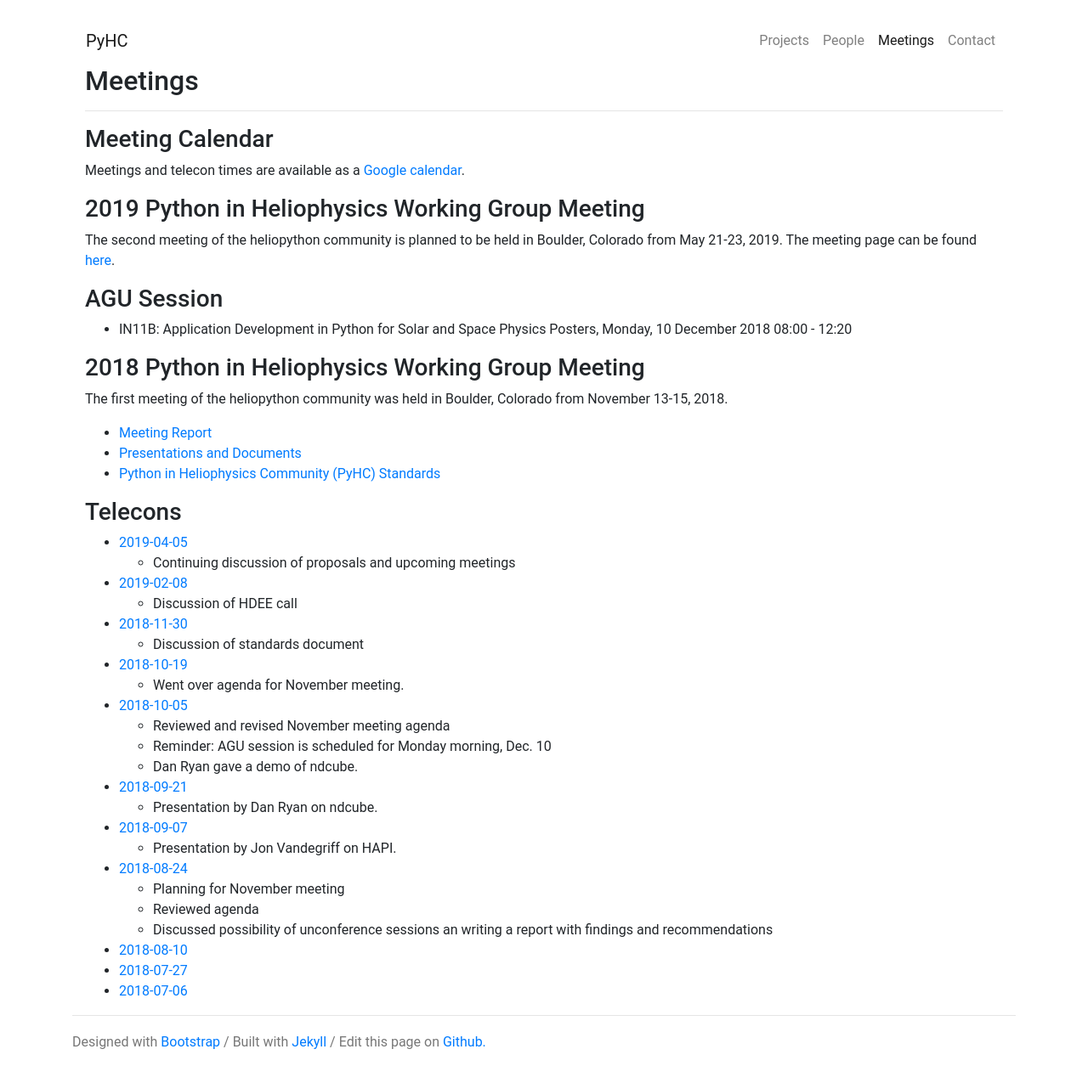
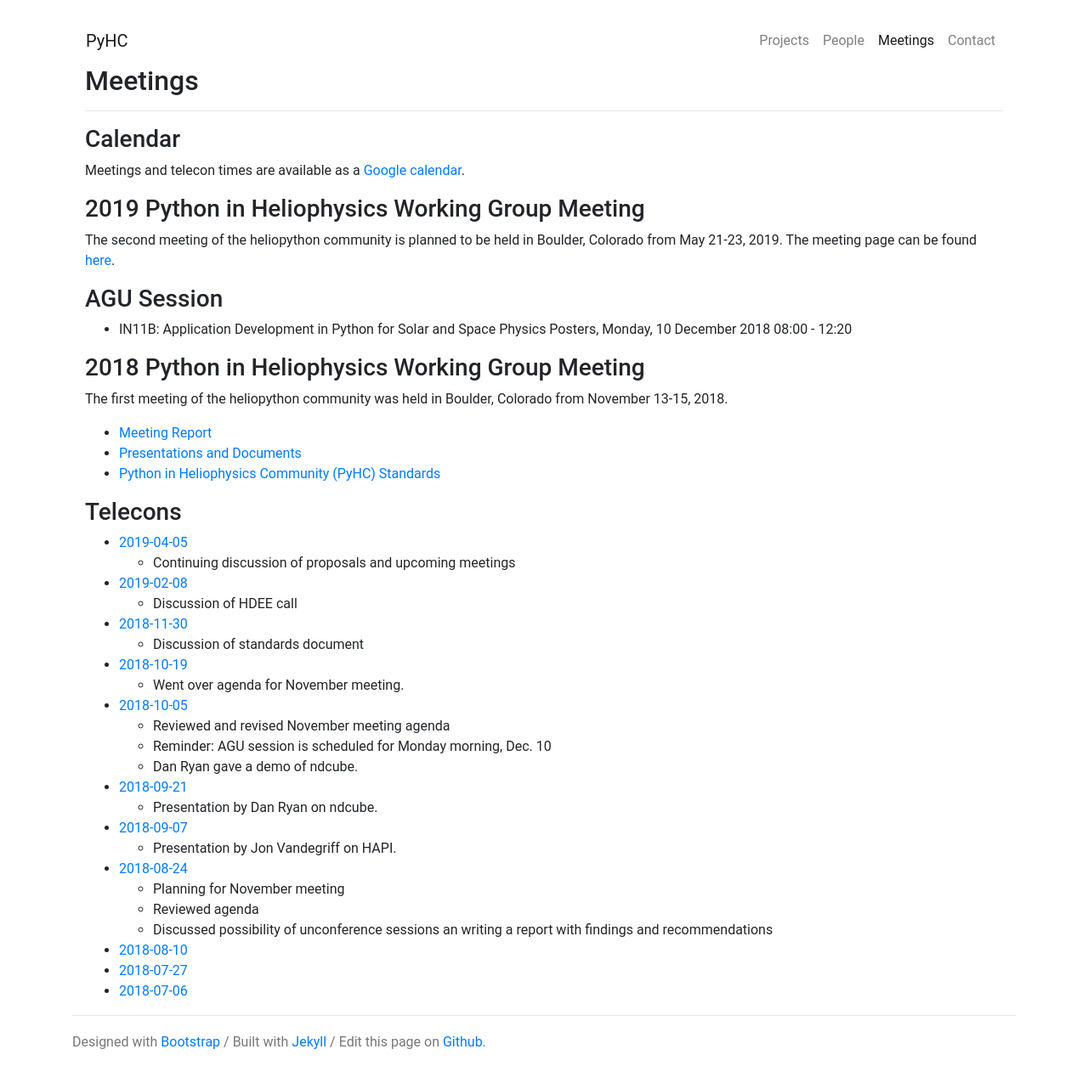
Before and after one commit to heliophysicsPy/heliophysicsPy.github.io, a Jekyll site: the page built from _pages/meetings.md, in a window 1280 px wide. Shown: the whole page at 85% size. Built offline with Jekyll 4.4.1, drawn with Linux system fonts in a browser that asks for light colours; nearby versions of some CDN libraries.

Commit message:
removed duplicate word

```diff
--- a/_pages/meetings.md
+++ b/_pages/meetings.md
@@ -4,7 +4,7 @@ title: Meetings
 permalink: /meetings/
 order: 2
 ---
-### Meeting Calendar
+### Calendar
 
 Meetings and telecon times are available as a [Google calendar](https://calendar.google.com/calendar?cid=NG42Z3YyaWZncDZyZ25rOGF1N2pzZjF1azBAZ3JvdXAuY2FsZW5kYXIuZ29vZ2xlLmNvbQ).
 
```
